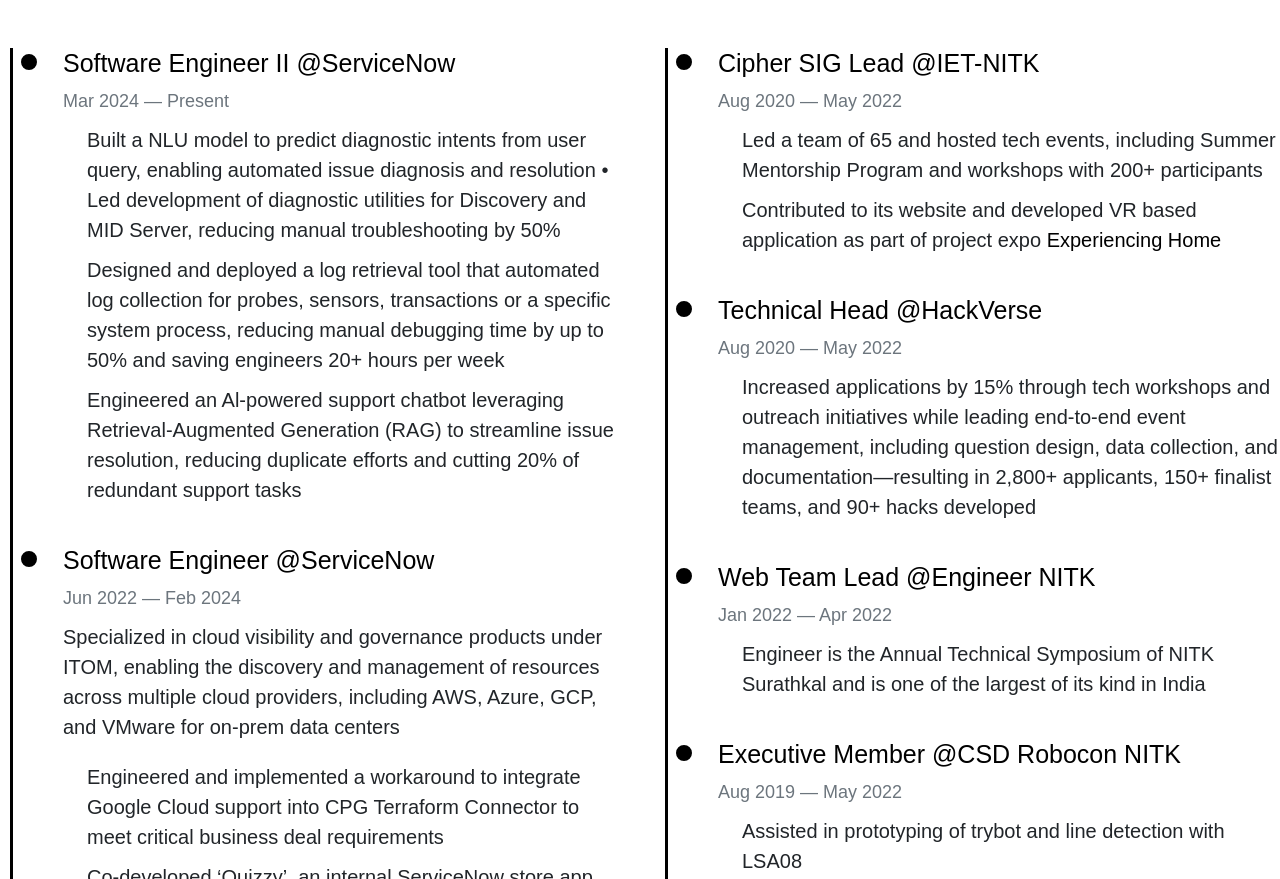
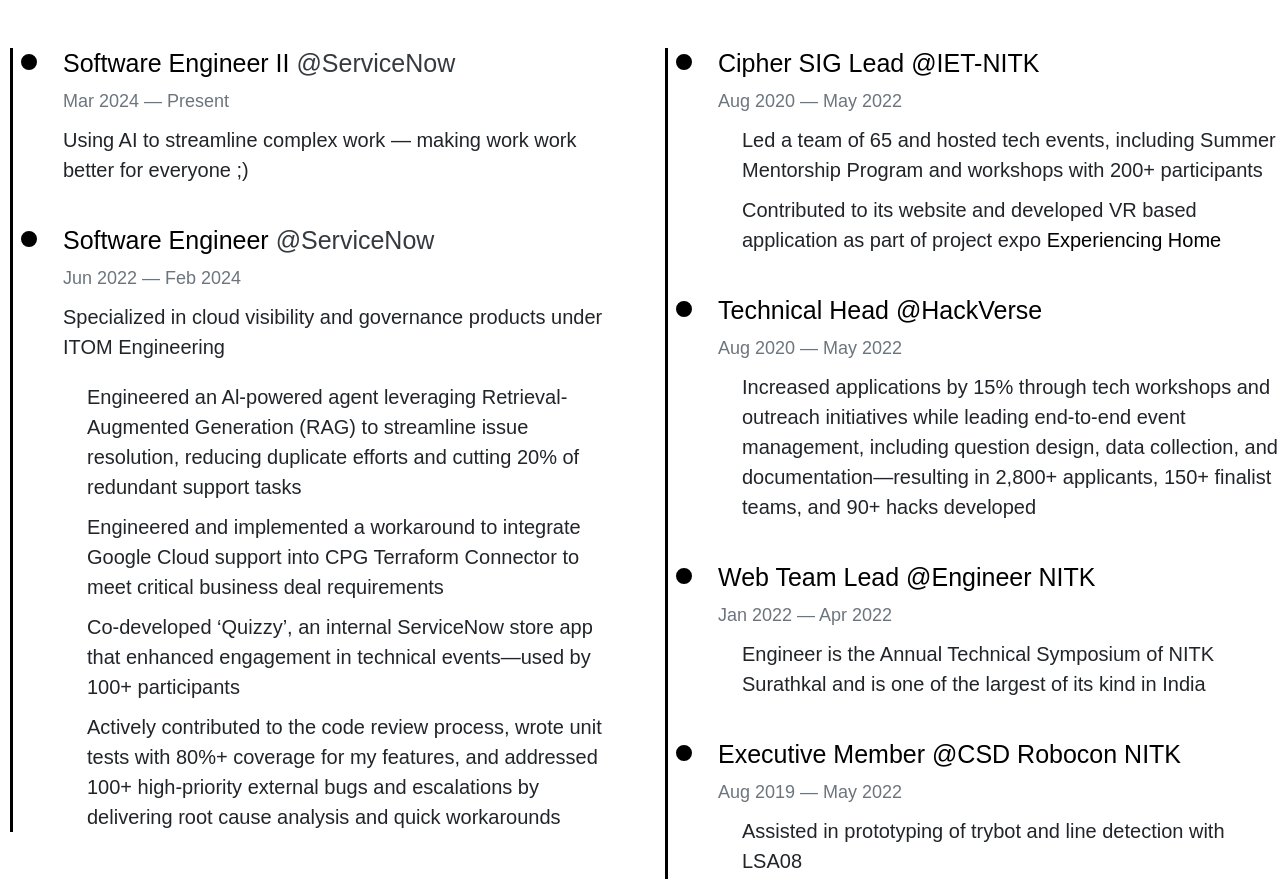
Before and after one commit to gaurav-chaurasia/gaurav-chaurasia.github.io, a website: page index.html in a window 1280 px wide. Shown: the part 1020-1899 px from the top of the page. Drawn offline with nearby package versions, Linux system fonts and the light colour scheme; a web font is replaced by a local one.

Commit message:
Fix experiance section

```diff
--- a/index.html
+++ b/index.html
@@ -319,9 +319,10 @@
           <div class="col-md-6">
             <div class="custom-timeline">
               <div class="custom-timeline-item">
-                <h5>Software Engineer II @ServiceNow</h5>
+                <h5>Software Engineer II <a class="link-to-projects text-dark" href="https://www.linkedin.com/company/servicenow/" target="_blank" rel="noopener noreferrer">@ServiceNow</a></h5>
                 <div class="custom-timeline-date">Mar 2024 — Present</div>
-                <ul class="custom-timeline-list">
+                <p>Using AI to streamline complex work — making work work better for everyone ;) </p>
+                <!-- <ul class="custom-timeline-list">
                   <li>
                     Built a NLU model to predict diagnostic intents from user query, enabling
                     automated issue diagnosis and resolution • Led development of diagnostic
@@ -333,22 +334,22 @@
                     debugging time by up to 50% and saving engineers 20+ hours per week
                   </li>
                   <li>
-                    Engineered an Al-powered support chatbot leveraging Retrieval-Augmented
+                  </li>
+                </ul> -->
+              </div>
+
+              <div class="custom-timeline-item">
+                <h5>Software Engineer <a class="link-to-projects text-dark" href="https://www.linkedin.com/company/servicenow/" target="_blank" rel="noopener noreferrer">@ServiceNow</a></h5>
+                <div class="custom-timeline-date">Jun 2022 — Feb 2024</div>
+                <p>
+                  Specialized in cloud visibility and governance products under ITOM Engineering
+                </p>
+                <ul class="custom-timeline-list">
+                  <li>
+                    Engineered an Al-powered agent leveraging Retrieval-Augmented
                     Generation (RAG) to streamline issue resolution, reducing duplicate efforts and
                     cutting 20% of redundant support tasks
                   </li>
-                </ul>
-              </div>
-
-              <div class="custom-timeline-item">
-                <h5>Software Engineer @ServiceNow</h5>
-                <div class="custom-timeline-date">Jun 2022 — Feb 2024</div>
-                <p>
-                  Specialized in cloud visibility and governance products under ITOM, enabling the
-                  discovery and management of resources across multiple cloud providers, including
-                  AWS, Azure, GCP, and VMware for on-prem data centers
-                </p>
-                <ul class="custom-timeline-list">
                   <li>
                     Engineered and implemented a workaround to integrate Google Cloud support into
                     CPG Terraform Connector to meet critical business deal requirements
@@ -360,7 +361,7 @@
                   <li>
                     Actively contributed to the code review process, wrote unit tests with 80%+
                     coverage for my features, and addressed 100+ high-priority external bugs and
-                    escalations by delivering root cause analysis and quick workaroundsSpecialized
+                    escalations by delivering root cause analysis and quick workarounds
                   </li>
                 </ul>
               </div>
@@ -787,7 +788,7 @@
         <div class="center">
           <h4>_</h4>
           <p class="about-content">
-            Hey there folks 👋, Welcome to my web page :) I am Gaurav, a 24-year-old developer based
+            Hey there folks 👋, Welcome to my web page :) I am Gaurav, a 25-year-old developer based
             out of Bangalore, striving to create an impact with my work and make the world of work
             better for everyone. I love exploring new technologies and things in computer science,
             the cosmos, and the environment these are the things that give me chills... I also love
@@ -795,14 +796,14 @@
             I'm always up for something new; I completed my bachelor's degree in
             <strong>Civil Engineering</strong> as my Major and
             <strong>Information Technology</strong> as Minor in the
-            <a class="resume" target="_blank" href="https://www.nitk.ac.in/"
+            <a class="resume text-dark" target="_blank" href="https://www.nitk.ac.in/"
               >National Institute of Technology Karnataka, Surathkal (NITK)</a
             >. I'm currently working as an <strong>Software Engineer</strong> at
-            <a class="resume" target="_blank" href="https://www.servicenow.com/">ServiceNow</a>.
+            <a class="resume text-dark" target="_blank" href="https://www.servicenow.com/">ServiceNow</a>.
             That's all here. Do navigate to the other parts of the page. To download my compact
             resume,
             <a
-              class="resume"
+              class="resume text-dark"
               href="https://drive.google.com/uc?export=download&id=1hgh0NV8AvmR4gOICNRyzehDp-fGDSxnS"
               >click here</a
             >. You can email or reach out to me on social media for any query.
```
